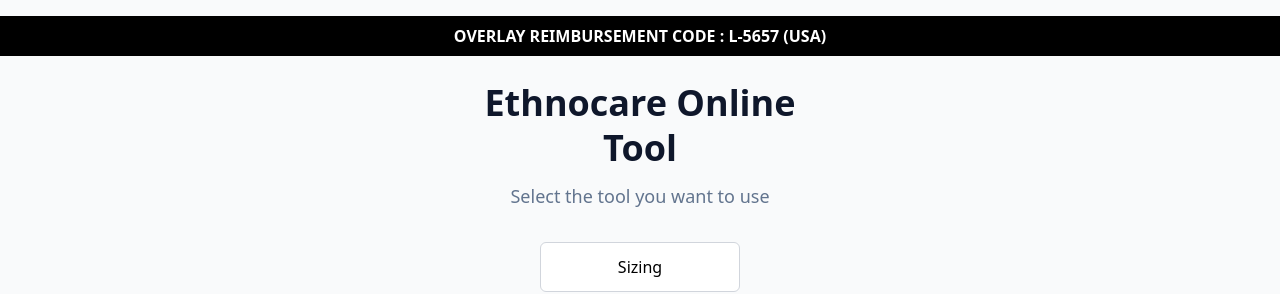
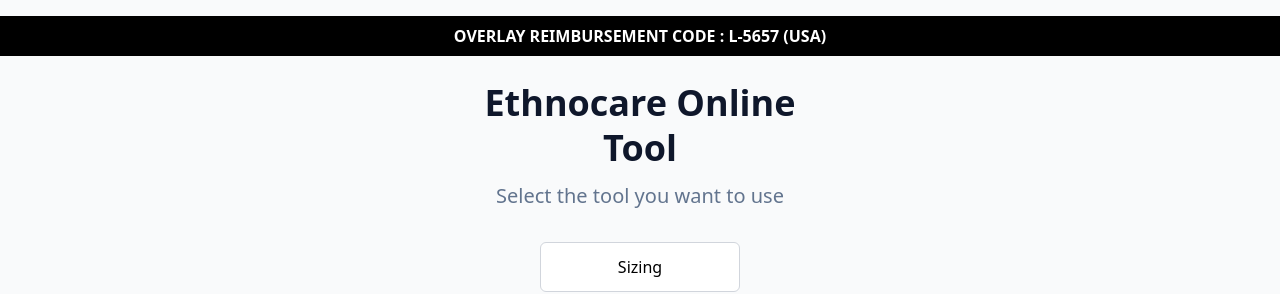
Before and after one commit to EthnoDev/ethnocare-online-tool, a React (Vite) app: page / in a window 1280 px wide. Shown: the top 294 px of the page. Built offline with nearby package versions, Linux system fonts and the light colour scheme.

Commit message:
text size lg is done

```diff
--- a/src/pages/Welcome.jsx
+++ b/src/pages/Welcome.jsx
@@ -26,7 +26,7 @@
           {t("welcome.title")}
         </h1>
 
-        <p className="mt-3 text-center text-lg text-slate-500">
+        <p className="mt-3 text-center text-xl text-slate-500">
           {t("welcome.description")}
         </p>
 
--- a/src/pages/sizing/liner/Size.jsx
+++ b/src/pages/sizing/liner/Size.jsx
@@ -214,7 +214,7 @@
         {/* 2. Primary Size Code Display & Length */}
         <div className="flex flex-col items-center mb-6">
           <p className="text-4xl font-bold font-sans">{sizeCode}</p>
-          <p className="text-lg font-medium text-slate-800 font-sans">
+          <p className="text-xl font-medium text-slate-800 font-sans">
             {t("LinerSizing.length")} {lengthRaw} {unit}
           </p>
         </div>
```
